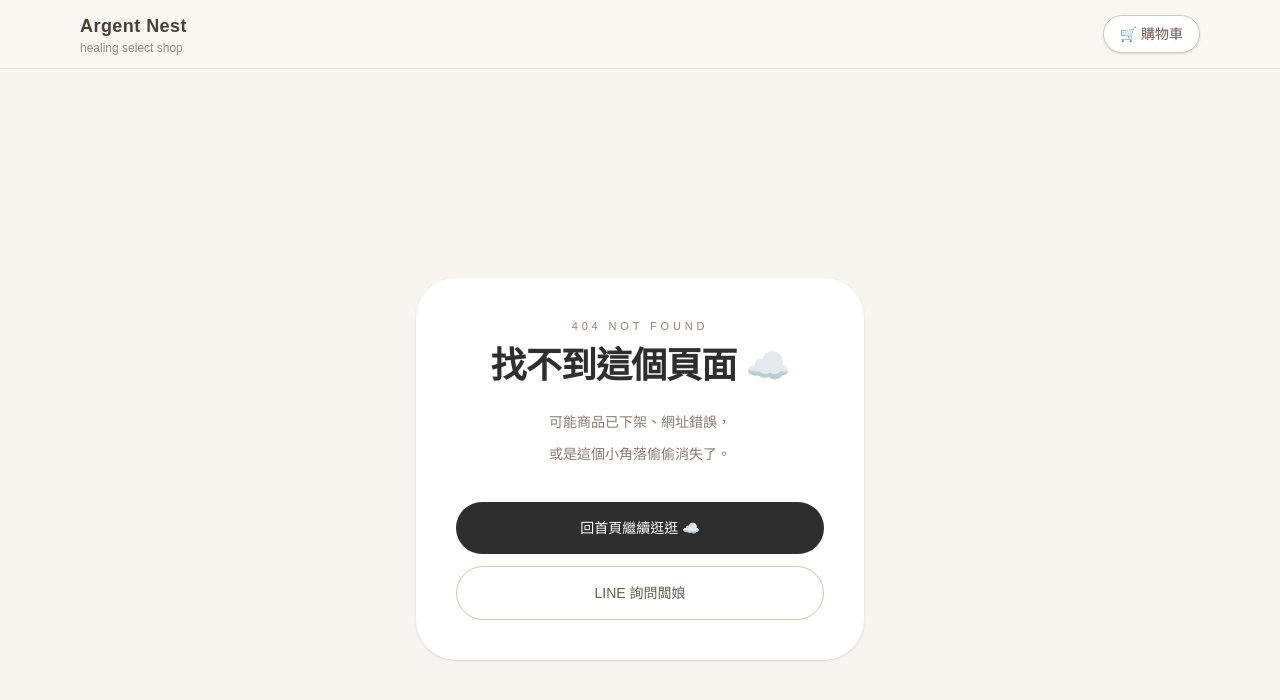
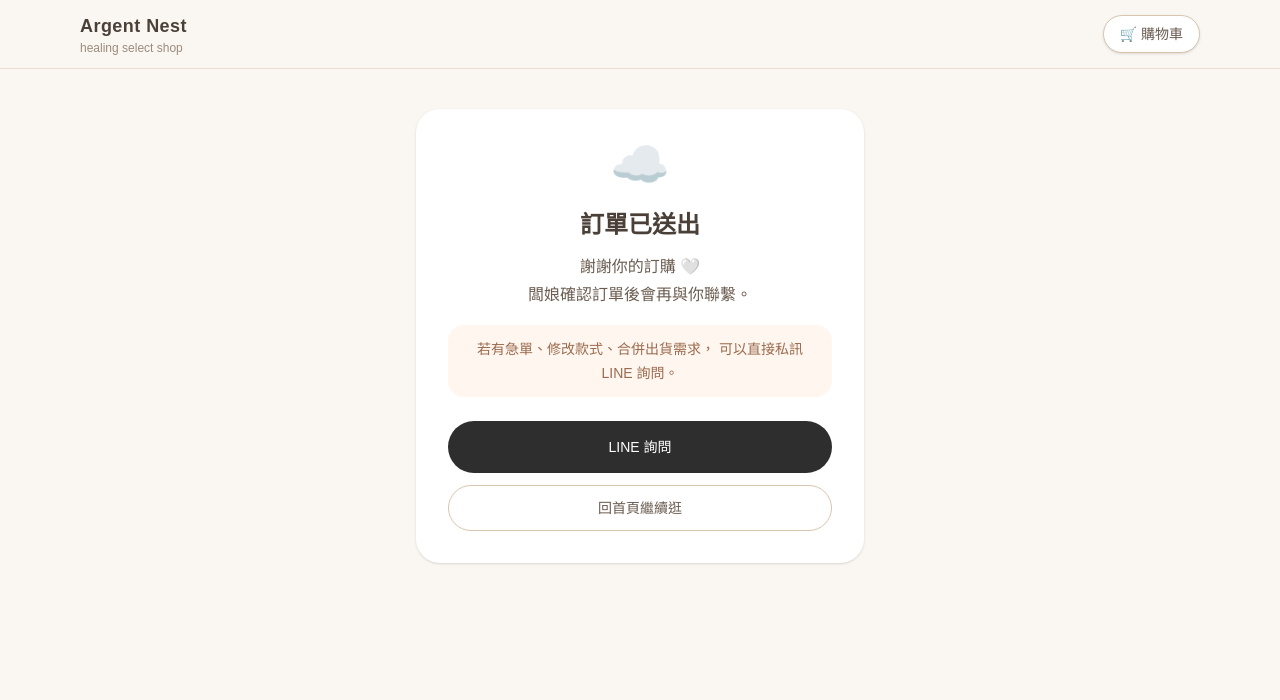
Before and after one commit to baby0965668563-coder/argent-nest, a Next.js app: page /order-success in a window 1280 px wide. Before the commit this address had no page. Shown: the top 700 px of the page. Built offline with nearby package versions, Linux system fonts and the light colour scheme.

Commit message:
Create page.tsx

```diff
--- /dev/null
+++ b/app/order-success/page.tsx
@@ -0,0 +1,48 @@
+"use client";
+
+import { useRouter } from "next/navigation";
+
+export default function OrderSuccessPage() {
+  const router = useRouter();
+
+  return (
+    <main className="min-h-screen bg-[#faf7f2] px-4 py-10">
+      <div className="mx-auto max-w-md rounded-3xl bg-white p-8 text-center shadow-sm">
+        <p className="text-5xl">☁️</p>
+
+        <h1 className="mt-5 text-2xl font-semibold text-[#4b4038]">
+          訂單已送出
+        </h1>
+
+        <p className="mt-3 leading-7 text-[#6b5c50]">
+          謝謝你的訂購 🤍
+          <br />
+          闆娘確認訂單後會再與你聯繫。
+        </p>
+
+        <p className="mt-4 rounded-2xl bg-[#fff7ef] px-4 py-3 text-sm leading-6 text-[#9b6b4f]">
+          若有急單、修改款式、合併出貨需求，
+          可以直接私訊 LINE 詢問。
+        </p>
+
+        <div className="mt-6 space-y-3">
+          <a
+            href="https://line.me/R/ti/p/@你的LINE官方帳號"
+            target="_blank"
+            className="block w-full rounded-full bg-[#2e2e2e] py-4 text-sm font-medium text-white"
+          >
+            LINE 詢問
+          </a>
+
+          <button
+            type="button"
+            onClick={() => router.push("/")}
+            className="w-full rounded-full border border-[#d8c5b0] bg-white py-3 text-sm text-[#6b5c50]"
+          >
+            回首頁繼續逛
+          </button>
+        </div>
+      </div>
+    </main>
+  );
+}
```
